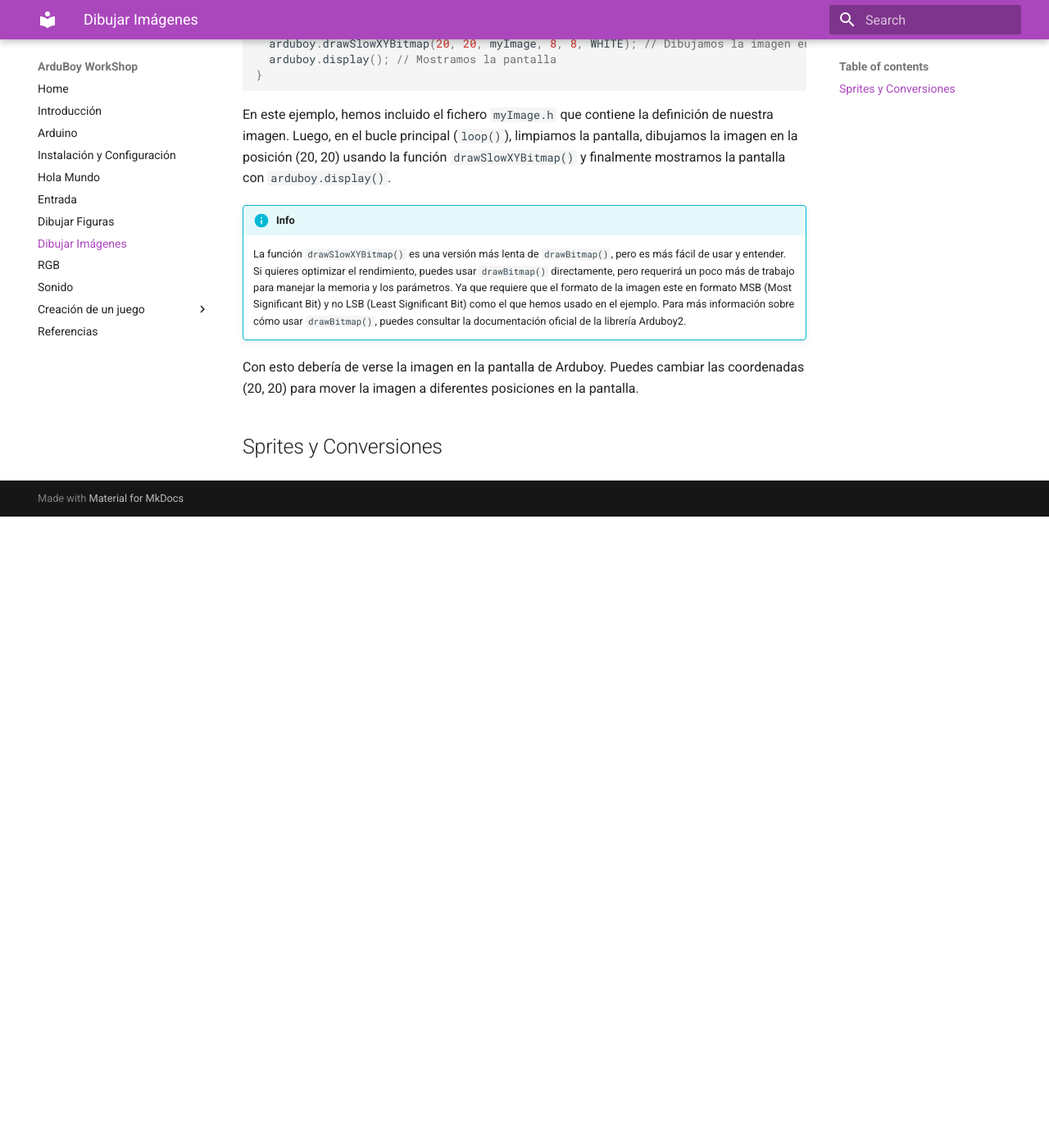
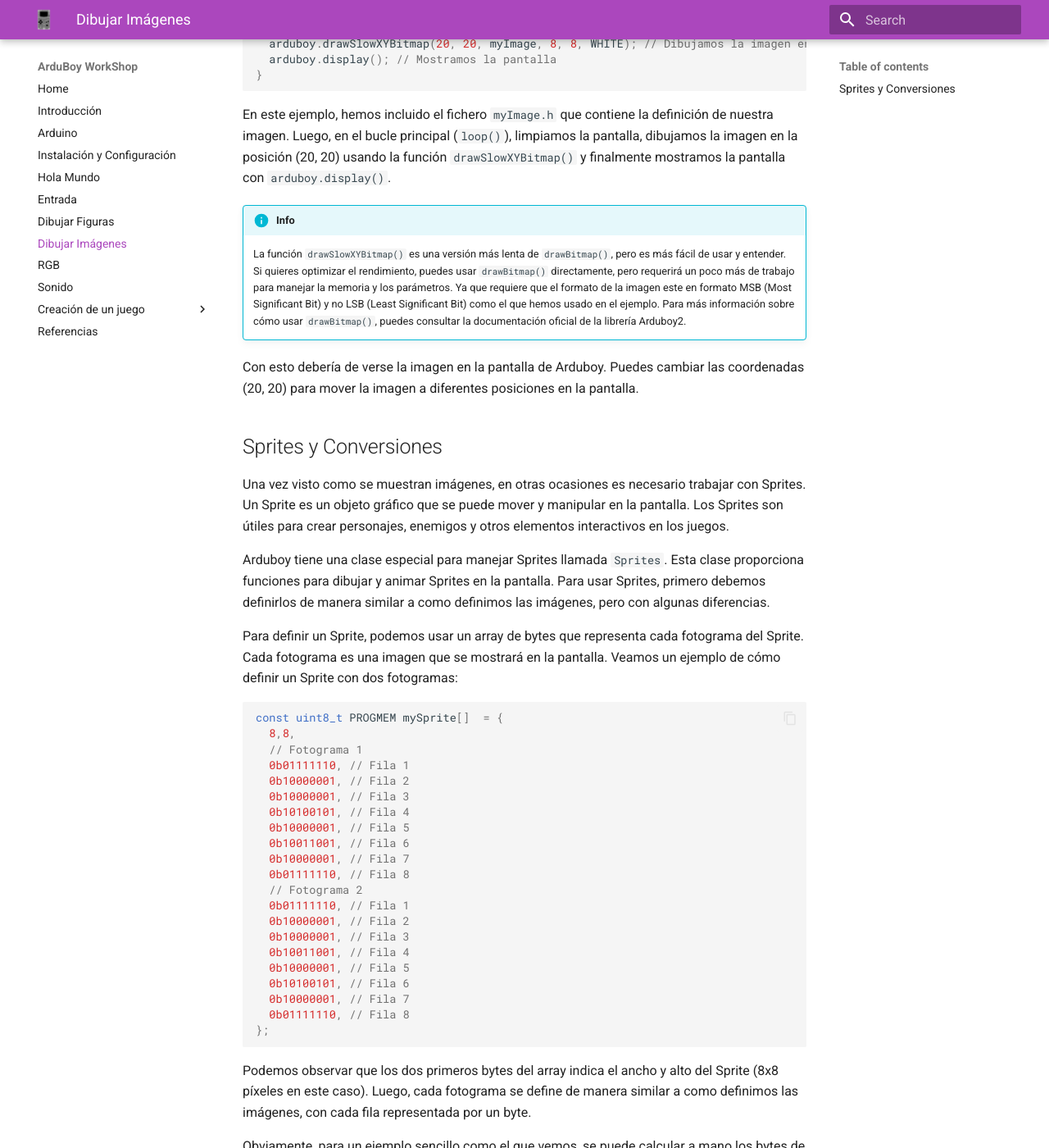
Before and after one commit to makeclassicgames/arduboyworkshop, an MkDocs documentation site: the page built from docs/images.md, in a window 1280 px wide and 1400 px high, scrolled down 1959 px. Shown: the whole window at 82% size. Built offline with MkDocs 1.6.1 and Material for MkDocs 9.7.7, drawn with Linux system fonts in a browser that asks for light colours; before the commit the page ends 2589 px from its top, so only the background shows below that; some of the changed text lies outside the part shown.

Commit message:
actualizando hasta sonido. Falta juego

````diff
--- a/docs/images.md
+++ b/docs/images.md
@@ -69,3 +69,85 @@
 Con esto debería de verse la imagen en la pantalla de Arduboy. Puedes cambiar las coordenadas (20, 20) para mover la imagen a diferentes posiciones en la pantalla.
 
 ## Sprites y Conversiones
+
+Una vez visto como se muestran imágenes, en otras ocasiones es necesario trabajar con Sprites. Un Sprite es un objeto gráfico que se puede mover y manipular en la pantalla. Los Sprites son útiles para crear personajes, enemigos y otros elementos interactivos en los juegos.
+
+Arduboy tiene una clase especial para manejar Sprites llamada `Sprites`. Esta clase proporciona funciones para dibujar y animar Sprites en la pantalla. Para usar Sprites, primero debemos definirlos de manera similar a como definimos las imágenes, pero con algunas diferencias.
+
+Para definir un Sprite, podemos usar un array de bytes que representa cada fotograma del Sprite. Cada fotograma es una imagen que se mostrará en la pantalla. Veamos un ejemplo de cómo definir un Sprite con dos fotogramas:
+
+```cpp
+const uint8_t PROGMEM mySprite[]  = {
+  8,8,
+  // Fotograma 1
+  0b01111110, // Fila 1
+  0b10000001, // Fila 2
+  0b10000001, // Fila 3
+  0b10100101, // Fila 4
+  0b10000001, // Fila 5
+  0b10011001, // Fila 6
+  0b10000001, // Fila 7
+  0b01111110, // Fila 8
+  // Fotograma 2
+  0b01111110, // Fila 1
+  0b10000001, // Fila 2
+  0b10000001, // Fila 3
+  0b10011001, // Fila 4
+  0b10000001, // Fila 5
+  0b10100101, // Fila 6
+  0b10000001, // Fila 7
+  0b01111110, // Fila 8
+};
+```
+
+Podemos observar que los dos primeros bytes del array indica el ancho y alto del Sprite (8x8 píxeles en este caso). Luego, cada fotograma se define de manera similar a como definimos las imágenes, con cada fila representada por un byte.
+
+Obviamente, para un ejemplo sencillo como el que vemos, se puede calcular a mano los bytes de la imagen... sin embargo, en otras ocasiones es algo más complicado y tedioso. Por ello, existen herramientas que nos permiten convertir imágenes a este formato binario de manera automática. Una de estas herramientas es [Image Converter](https://www.bloggingadeadhorse.com/TeamARGImgConverter/), que nos permite cargar una imagen y generar el código necesario para usarla en Arduboy.
+
+Veamos un ejemplo de como mostrar una imagen. Para ello, hemos creado una imagen de 1 fotograma de 64x64 pixeles para mostrar por pantalla la foto del gran Streamer Caliebre (Al cual dedicamos este taller).
+
+La imagen podemos descargarla desde el siguiente enlace:
+
+<a href="/arduboyworkshop/img/caliebre.jpeg" target="_blank" download>Descargar Imagen</a>
+
+Una vez descargada, podemos usar la herramienta [Image Converter](https://www.bloggingadeadhorse.com/TeamARGImgConverter/) para convertirla a un formato compatible con Arduboy. Solo tenémos que arrastrar la imagen a la herramienta y esta nos devolverá el código necesario para usarla en nuestro proyecto.
+
+<figure>
+  <img src="/arduboyworkshop/img/converter.png" alt="Imagen convertida" width="400">
+  <figcaption>Conversor, con la imagen convertida</figcaption>
+</figure>
+
+Recuerda que debes copiar el código generado por la herramienta y pegarlo en un fichero `.h` (por ejemplo `caliebre.h`) para poder incluirlo en tu proyecto.
+
+Veamos el código de ejemplo para mostrar la imagen convertida en la pantalla de Arduboy:
+
+```cpp
+#include <Arduboy2.h>
+#include "caliebre.h" // Incluimos el fichero con la imagen convertida
+
+Arduboy2 arduboy;
+Sprites sprites;
+
+void setup() {
+  arduboy.begin();
+  arduboy.setFrameRate(60);
+}
+
+void loop() {
+  if (!arduboy.nextFrame()) return;
+
+  arduboy.clear(); // Limpiamos la pantalla
+  sprites.drawSelfMasked(32, 0, caliebre, 0); // Dibujamos la imagen en la posición (32,0)
+  arduboy.display(); // Mostramos la pantalla
+}
+```
+
+!!! info
+    En este ejemplo se usa la clase `Sprites` para dibujar la imagen convertida. La función `drawSelfMasked()` se utiliza para dibujar la imagen en la pantalla, y el último parámetro indica el fotograma que queremos mostrar (en este caso, el fotograma 0, ya que solo tenemos un fotograma). Existe una clase mejorada llamada `SpritesB` que permite dibujar Sprites de una forma más eficiente. Para más información sobre cómo usar `SpritesB`, puedes consultar la documentación oficial de la librería Arduboy2.
+
+Con la imagen y el código ya podemos mostrar la imagen en la pantalla de Arduboy. Puedes cambiar las coordenadas (32, 0) para mover la imagen a diferentes posiciones en la pantalla.
+
+<figure>
+  <img src="/arduboyworkshop/img/arducaliebre.jpg" alt="Imagen en Arduboy" width="400">
+  <figcaption>Imagen convertida y mostrada en la pantalla de Arduboy</figcaption>
+</figure>
--- a/mkdocs.yml
+++ b/mkdocs.yml
@@ -4,6 +4,8 @@
 site_url: https://makeclassicgames.dev/arduboyworkshop/
 theme:
   name: material
+  favicon: img/arduboyico.png
+  logo: img/arduboyico.png
   palette:
     primary: 'purple'
     accent: 'indigo'
@@ -21,6 +23,7 @@
   - pymdownx.snippets
   - pymdownx.superfences
   - footnotes
+  - tables
   - meta
 nav:
   - Home: index.md
````
Also changed, not shown: docs/referencias.md (added, +10 -0 lines), docs/rgb.md (added, +43 -0 lines), docs/sound.md (added, +73 -0 lines), docs/img/arduboyico.png (added), docs/img/arduboyplaytune.png (added), docs/img/arducaliebre.jpg (added), docs/img/caliebre.jpeg (added), docs/img/converter.png (added).
